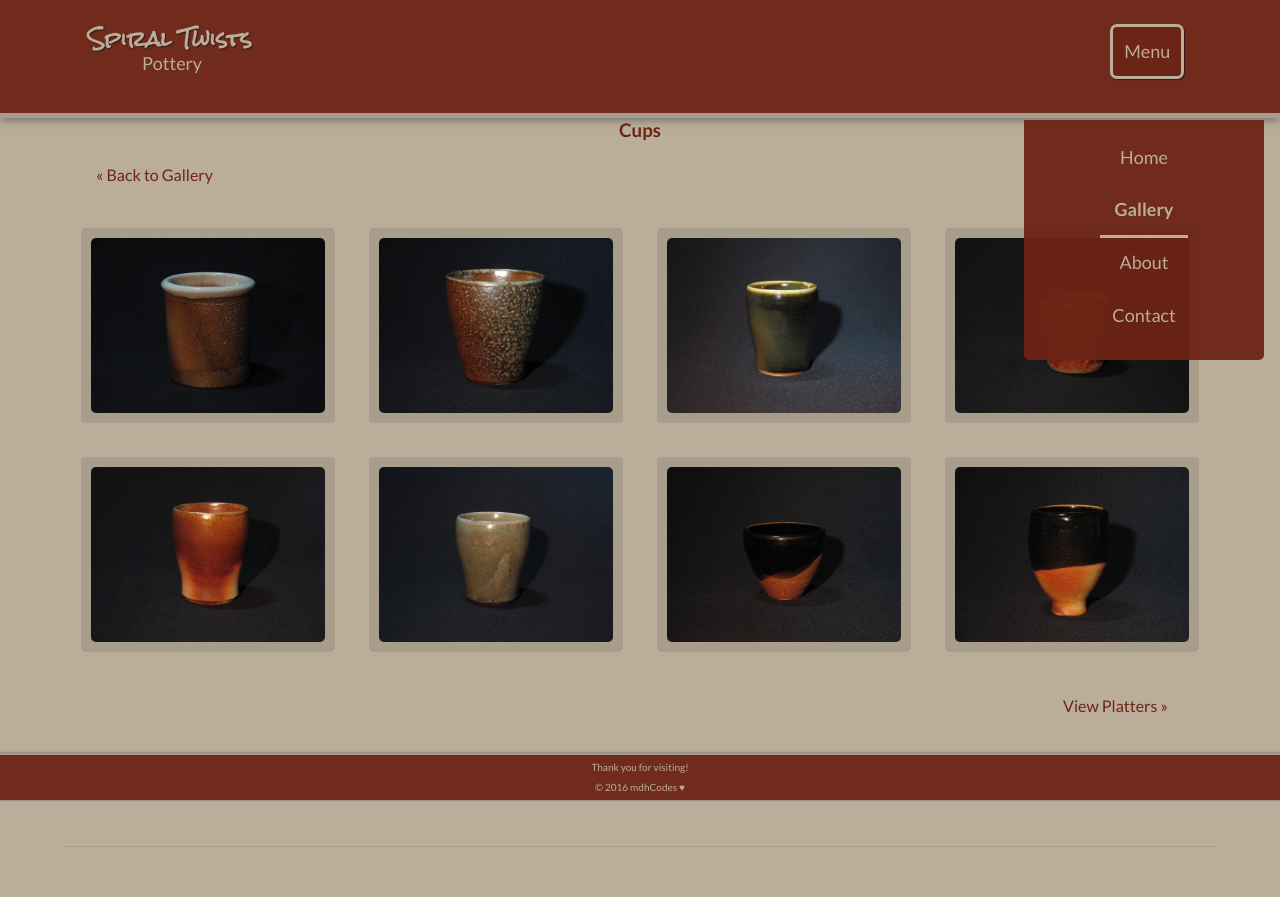
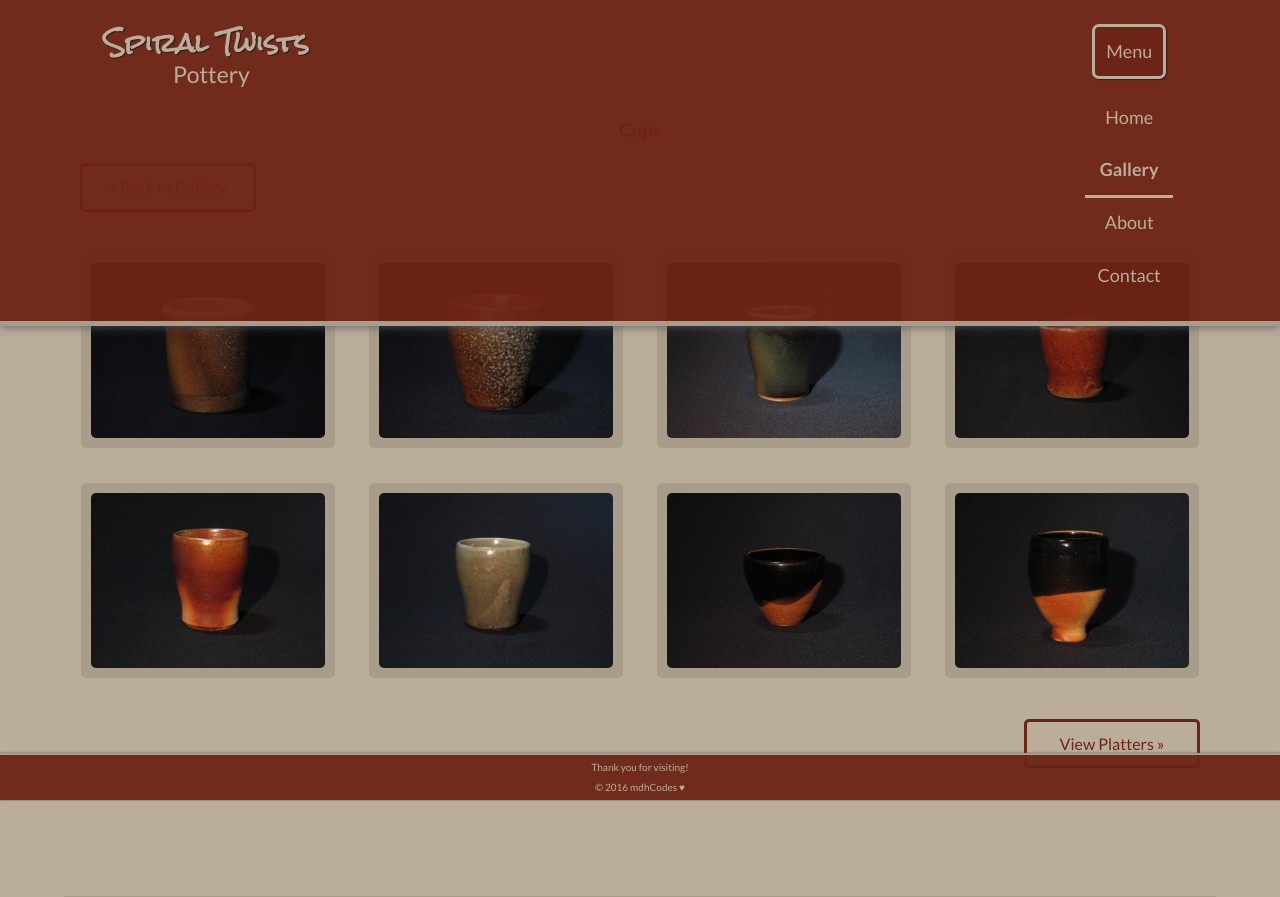
Before and after one commit to mdhcodes/spiral-twists, a plain HTML site: page cups.html in a window 1280 px wide. Both pictures are taken after a click on the button "Menu". Before the commit the page ends 847 px from the top, so only its background shows below. Drawn offline with nearby package versions, Linux system fonts and the light colour scheme.

Commit message:
Fix nav menu and refactor code

```diff
--- a/css/main.css
+++ b/css/main.css
@@ -187,11 +187,10 @@ header {
 #menu-button {
     background-color: #6b2416;
     color: #baad99;
-    margin: 0 3.2em 1em 0;
     padding: 0.6em;
     font-size: 1.125em;
     float: right;
-    border: solid #baad99;
+    border: solid;
     border-radius: 7px;
     box-shadow: 1px 1px 1px rgba(20, 20, 20, .7); /* offset-x | offset-y | blur-radius | color */
 }
@@ -201,24 +200,19 @@ header {
     color: #6b2416;
 }
 
+#nav-menu {
+    float: right;
+    width: 6em;
+    margin: 4em -5.3em 0 0;
+    display: none;
+}
+
 nav {
     padding: 0;
-    position: relative;
-}
-
-#nav-menu {
-    position: fixed;
-    width: 15em;
-    height: 15em;
-    top: 7.5em;
-    right: 0;
-    display: none;
-    z-index: 10000;
-    background-color: rgba(109, 36, 22, 0.95);
-    border-radius: 0 0 0 5px;
 }
 
 nav li {
+    clear: both;
     text-align: center;
     padding: 0.8em 0;
 }
@@ -228,17 +222,17 @@ nav li a {
 }
 
 nav li:first-child {
-    padding-top: 1.5em;
+    padding-top: 1em;
 }
 
 nav li:last-child {
-    padding-bottom: 1.5em;
+    padding-bottom: 1em;
 }
 
 nav li a.selected {
     font-weight: bold;
     padding: 0.8em;
-    border-bottom: 3px solid #baad99;
+    border-bottom: 3px solid;
 }
 
 nav li a:hover {
@@ -281,6 +275,7 @@ blockquote {
     padding: 5em 0 8em 0;
     text-align: center;
     font-size: 1em;
+    clear: both;
 }
 
 
@@ -316,26 +311,37 @@ blockquote {
 	  border: 10px solid #a89d8a;
 }
 
+.gallery-nav {
+    clear: both;
+    width: 12em;
+}
+
 .gallery-nav a {
-	  display: inline-block;
-	  color: #6d2416;
-    text-align: initial;
+    color: #6d2416;
+    padding: 0.6em;
+    border: 3px solid;
+    border-radius: 5px;
+}
+
+.gallery-back a {
+	  margin-left: 1em;
+	  margin-bottom: 1.5em;
+}
+
+.gallery-next {
+    float: right;
+}
+
+.gallery-next a {
+    margin: 1.5em 1em 0 0;
+    clear: both;
 }
 
 .gallery-nav a:hover {
-    font-weight: bold;
-}
-
-.gallery-back a {
-	  margin-left: 2em;
-	  margin-bottom: 1.5em;
-}
-
-.gallery-next a {
-	  float: right;
-	  margin-right: 3em;
-	  margin-top: 1.5em;
-	  clear: both;
+    background-color: #6d2416;
+    color: #baad99;
+    border: 3px solid;
+    border-radius: 5px;
 }
 
 /* Create figcaption overlay */
@@ -439,7 +445,7 @@ figure:hover {
     background-color: #baad99;
     color: #6d2416;
     padding: 0.8em;
-    border: 3px solid #6d2416;
+    border: 3px solid;
     border-radius: 5px;
 }
 
@@ -449,7 +455,6 @@ figure:hover {
     padding: 0.8em;
     border-radius: 5px;
 }
-
 
 /* ====== FOOTER ====== */
 
@@ -482,6 +487,10 @@ footer p:first-child {
         padding-left: 3em;
     }
 
+    #menu-button {
+        margin-right: 3em;
+    }
+
     #gallery li {
 		    width: 30.3333333333%;
 	  }
@@ -511,16 +520,19 @@ footer p:first-child {
 @media screen and (min-width: 68.75em) {
 
     #logo {
-        padding-left: 4em;
+        padding-left: 5em;
     }
 
     #menu-button {
-        margin-right: 4em;
+        margin-right: 5em;
     }
 
-    #nav-menu {
-        right: 1em;
-        border-radius: 0 0 5px 5px;
+    header h1 {
+        font-size: 1.5625em;
+    }
+
+    header p {
+        font-size: 1.4375em;
     }
 
     .profile {
@@ -539,18 +551,6 @@ footer p:first-child {
 
 @media screen and (min-width: 87.5em) {
 
-    #logo {
-        padding-left: 5em;
-    }
-
-    #menu-button {
-        margin-right: 5em;
-    }
-
-    #nav-menu {
-        right: 2em;
-    }
-
     .profile {
         max-width: 40%;
     }
@@ -560,27 +560,6 @@ footer p:first-child {
 @media screen and (min-width: 93.75em) {
 
     #logo {
-        padding-left: 6em;
-    }
-
-    #menu-button {
-        margin-right: 6em;
-    }
-
-    #nav-menu {
-        right: 3em;
-    }
-
-
-    .profile {
-        max-width: 35%;
-    }
-
-}
-
-@media screen and (min-width: 100em) {
-
-    #logo {
         padding-left: 7em;
     }
 
@@ -588,12 +567,12 @@ footer p:first-child {
         margin-right: 7em;
     }
 
-    #nav-menu {
-        right: 4em;
-    }
+}
+
+@media screen and (min-width: 100em) {
 
     .profile {
-        max-width: 30%;
+        max-width: 35%;
     }
 
 }
```
